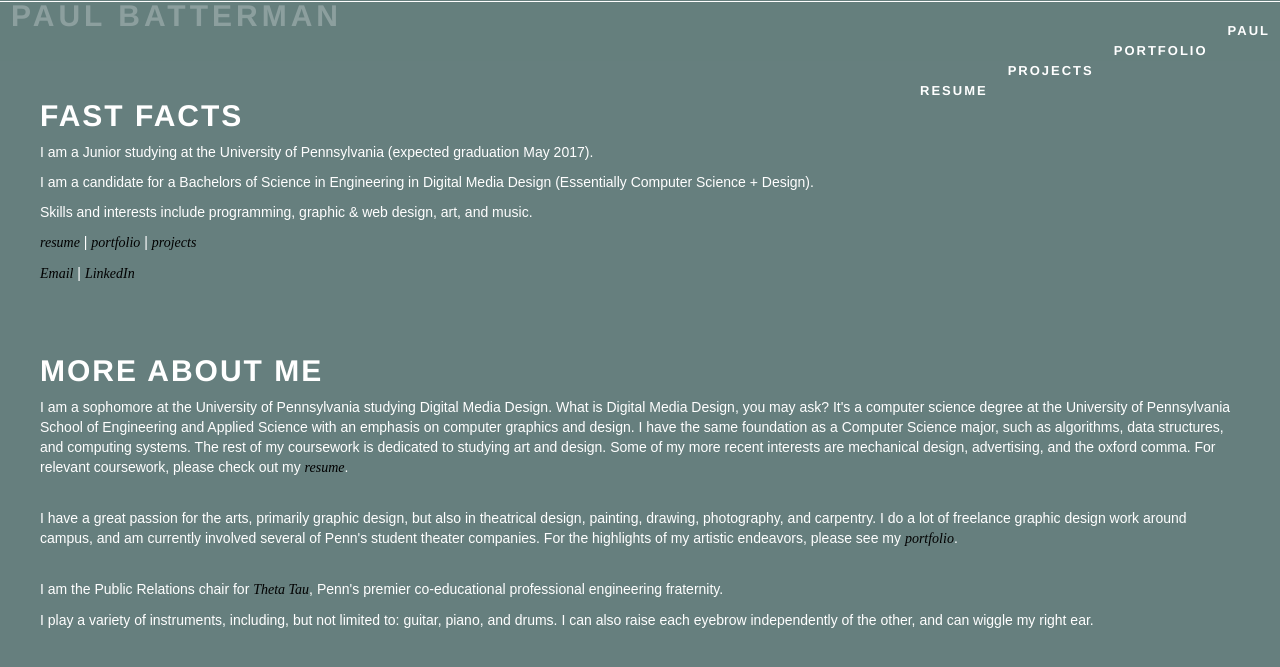
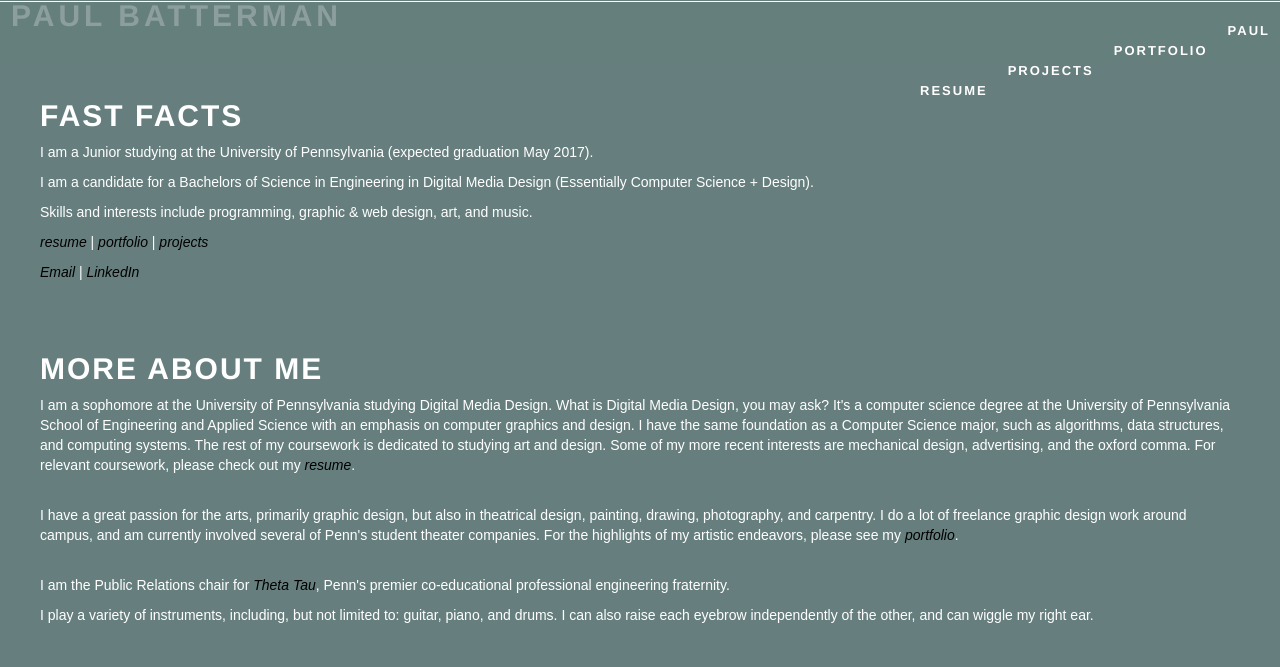
Before and after one commit to pbatterman/pbatterman.github.io, a PHP site: page /index.php in a window 1280 px wide. Shown: the part 14-681 px from the top of the page. Run offline with PHP 8.4, Linux system fonts and the light colour scheme; some libraries are stand-ins or nearby versions.

Commit message:
font fix

```diff
--- a/css/style.css
+++ b/css/style.css
@@ -212,7 +212,7 @@ h5 {
 }
 
 .link {
-  font-family: "proxima nova", serif;
+  font-family: "proxima-nova", "proxima nova", sans-serif;
   font-weight: lighter;
   color: #000000;
   font-style: italic;
@@ -347,7 +347,7 @@ h2.glance {
 
 .main-label a{
   display: inline-block;
-  font-family: "Raleway", Helvetica, Arial, sans-serif;
+  font-family: "proxima-nova", "proxima nova", sans-serif;
   font-size: 80px;
   color: #000000;
   text-decoration:none;
```
